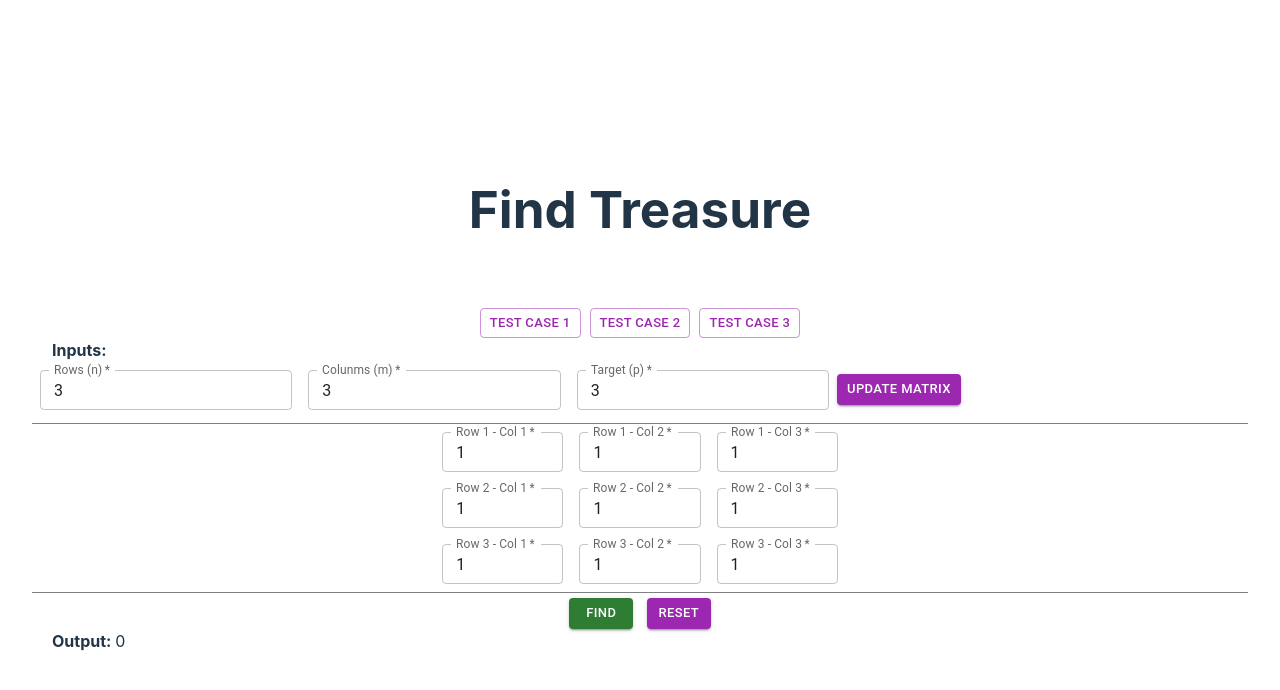
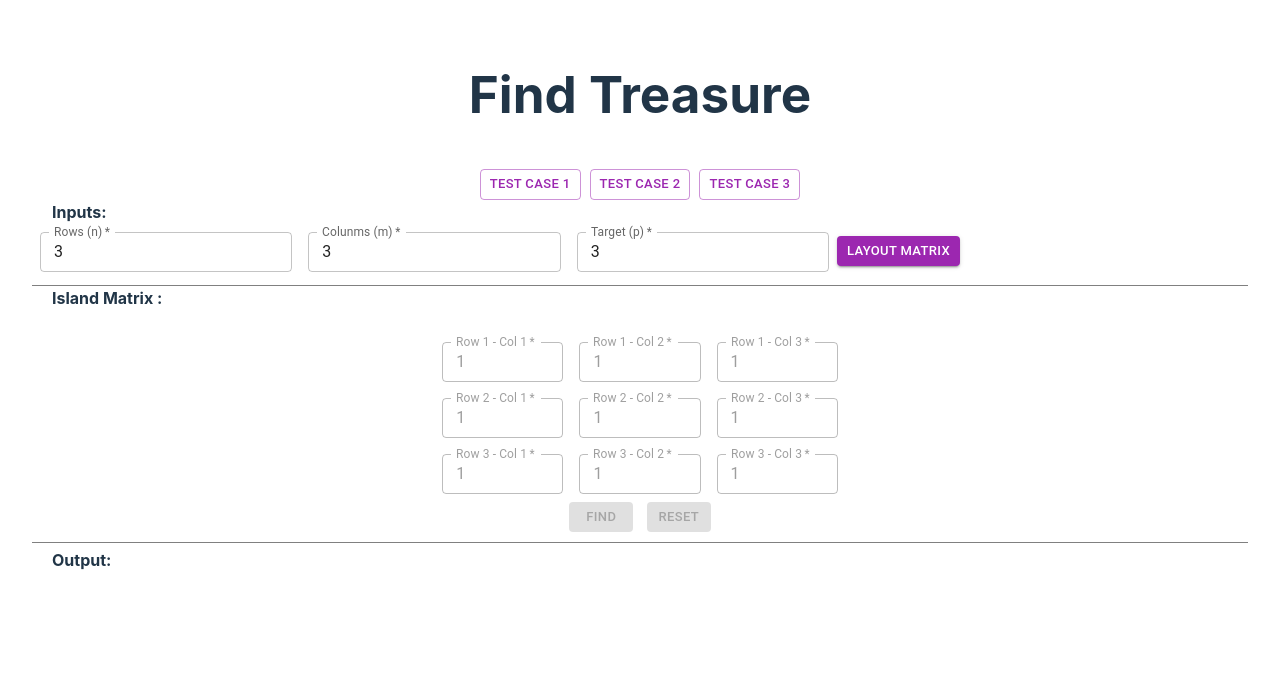
Before and after one commit to hun8thai/TestFindTreasure, a React (Vite) app in the folder findtreasure.client/: page / in a window 1280 px wide. Shown: the top 690 px of the page. Built offline with nearby package versions, Linux system fonts and the light colour scheme; no server answers.

Commit message:
Update layout, and final code

```diff
--- a/findtreasure.client/src/App.css
+++ b/findtreasure.client/src/App.css
@@ -34,6 +34,7 @@ th, td {
     text-align: left;
 }
 .output-row {
+    margin-top: 10px;
     border-top: 1px solid gray;
     padding-top: 5px;
 }
--- a/findtreasure.client/src/App.tsx
+++ b/findtreasure.client/src/App.tsx
@@ -8,14 +8,15 @@ import Snackbar, { SnackbarCloseReason } from '@mui/material/Snackbar';
 import Alert from '@mui/material/Alert';
 function App() {
 
-    const [result, setResult] = React.useState(0)
+    const [editInputs, setEditInputs] = React.useState(true)
+    const [result, setResult] = React.useState('')
     const [row, setRow] = React.useState('3')
     const [validationRow_message, setValidationRow_message] = React.useState('')
     const [column, setColumn] = React.useState('3')
     const [validationColumn_message, setValidationColumn_message] = React.useState('')
     const [target, setTarget] = React.useState('3')
     const [validationTarget_message, setValidationTarget_message] = React.useState('')
-    const [matrix, setMatrix] = React.useState<Array<Array<number>>>(initializeMatrix())
+    const [matrix, setMatrix] = React.useState<Array<Array<string>>>(initializeMatrix())
     const [history, setHistory] = React.useState<Array<TreasureModal>>(new Array())
     const [validationMatrix_messages, setValidationMatrix_messages] = React.useState('')
     const [snackbarOpen, setSnackbarOpen] = React.useState(false)
@@ -32,42 +33,30 @@ function App() {
     };
 
     React.useEffect(() => { getAll(); }, []);
-    function initializeMatrix(): Array<Array<number>> {
+    function initializeMatrix(): Array<Array<string>> {
         //return initializeMatrix1()
         let intRow = parseInt(row)
         let intColumn = parseInt(column)
         let tmpMaxtrix = new Array()
         for (var count = 0; count < (intRow); count++) {
-            let rowInst: number[] = new Array<number>();
+            let rowInst = new Array<string>();
             for (var subCount = 0; subCount < (intColumn); subCount++) {
-                rowInst.push(1)
+                rowInst.push('1')
             }
             tmpMaxtrix[count] = rowInst
         }
         return tmpMaxtrix
     }
 
-
-
     return (
-        <div>
+        <div key="div_app_main">
             <Box
                 component="form"
                 noValidate
                 autoComplete="off"
             >
                 <h1 id="tableLabel">Find Treasure</h1>
-                <div className="row">
-                    <Alert
-                        className={validationMatrix_messages == '' ? "app-alert-hidden" : "app-alert" }
-                        severity="error"
-                        variant="outlined"
-                        sx={{ width: '80%' }}
-                    >
-                    {validationMatrix_messages ? validationMatrix_messages : undefined}
-                    </Alert>
-                </div>
-                <div className="row">
+                <div className="row" key="div_test">
                     <Button
                         variant="outlined"
                         color="secondary"
@@ -93,8 +82,8 @@ function App() {
                         Test case 3
                     </Button>
                 </div>
-                <div className="row input-row">
-                    <div className="row">
+                <div className="row input-row" key="div_inputs">
+                    <div className="row" key="div_inputs-label">
                         <span  className="main-lable" >
                             Inputs:
                         </span>
@@ -106,36 +95,41 @@ function App() {
                         <TextField
                             required
                             id="inpRow"
-                            name="inpRow"
+                            key="inpRow"
                             label="Rows (n)"
-                            value={row} onBlur={(event) => { if (validateRow(event.target.value)) setRow(event.target.value) }}
+                            value={row} onChange={(event) => { setRow(event.target.value); validateRow(event.target.value);  }}
                             size="small"
                             error={validationRow_message != ''}
                             type="number"
                             helperText={validationRow_message}
+                            disabled={!editInputs}
                         />
                         <TextField
                             required
                             id="inpColunm"
-                            name="inpColunm"
+                            key="inpColunm"
                             label="Colunms (m)"
-                            value={column} onBlur={(event) => { if (validateCol(event.target.value)) setColumn(event.target.value) }}
+                            value={column} onChange={(event) => { setColumn(event.target.value); validateCol(event.target.value);  }}
                             size="small"
                             error={validationColumn_message != ''}
+                            type="number"
                             helperText={validationColumn_message}
+                            disabled={!editInputs}
                         />
                         <TextField
                             required
                             id="inpTarget"
-                            name="inpTarget"
+                            key="inpTarget"
                             label="Target (p)"
-                            value={target} onBlur={(event) => { if (validateTarget(event.target.value)) setTarget(event.target.value) }}
+                            value={target} onChange={(event) => { setTarget(event.target.value);  validateTarget(event.target.value); }}
                             size="small"
+                            type="number"
                             error={validationTarget_message != ''}
                             helperText={validationTarget_message}
+                            disabled={!editInputs}
                         />
                         <Button variant="contained" color="secondary" size="small" className="update-matrix-button" onClick={() => { layoutMatrix() }}>
-                            Update matrix
+                            {editInputs ? 'layout matrix' : 'change' }
                         </Button>
                     </Box>
                 </div>
@@ -143,33 +137,49 @@ function App() {
                     component="section"
                     sx={{ '& .MuiTextField-root': { m: 1, width: '12ch' } }}
                 >
+                    <div className="row row-left-align" key="div_inputs_matrix_label">
+                        <span className="main-lable" > Island Matrix : </span>
+                    </div>
+                    <div className="row" key="div_alert">
+                        <Alert
+                            className={validationMatrix_messages == '' ? "app-alert-hidden" : "app-alert"}
+                            severity="error"
+                            variant="outlined"
+                            sx={{ width: '80%' }}
+                        >
+                            {validationMatrix_messages ? validationMatrix_messages : undefined}
+                        </Alert>
+                    </div>
                     {matrix.map((row, rowIndex) =>
-                        <div className="row">
+                        <div className="row" key={"div_matrix_" + rowIndex}>
                             {row.map((item, columnIndex) =>
                                 <TextField
                                     required
                                     id={'inpMaxtri_' + rowIndex + '_' + columnIndex}
-                                    name={'inpMaxtri_' + rowIndex + '_' + columnIndex}
+                                    key={'inpMaxtri_' + rowIndex + '_' + columnIndex}
                                     label={'Row ' + (rowIndex +1) + ' - Col ' + (columnIndex + 1)}
-                                    value={item} onBlur={(event) => { matrixUpdateItem(rowIndex, columnIndex, event.target.value) }}
+                                    defaultValue={item} onChange={(event) => { matrixUpdateItem(rowIndex, columnIndex, event.target.value) }}
+                                    type="number"
                                     size="small"
+                                    disabled={editInputs}
                                 />
                             )}
                         </div>
                     )}
                 </Box>
-                <div className="row output-row">
-                    <Button variant="contained" color="success" size="small" onClick={() => { findTreasure1() }}>
+                <div className="row" key="div_outputs_result">
+                    <Button variant="contained" color="success" size="small" disabled={editInputs} onClick={() => { findTreasure1() }}>
                         Find
                     </Button> &nbsp;&nbsp;
-                    <Button variant="contained" color="secondary" size="small" onClick={() => { resetData() }}>
+                    <Button variant="contained" color="secondary" size="small" disabled={editInputs} onClick={() => { resetData() }}>
                         Reset
                     </Button>
                 </div>
-                <div className="row row-left-align">
+                <div className="row output-row row-left-align" key="div_outputs">
                     <span className="main-lable" > Output: </span>
                     {result}
                 </div>
+
             </Box>
             <Snackbar
                 anchorOrigin={{ vertical: 'top', horizontal: 'right',} }
@@ -296,7 +306,7 @@ function App() {
         let message = ''
         for (var count = 0; count < (intRow); count++) {
             for (var subCount = 0; subCount < (intColumn); subCount++) {
-                let value = matrix[count][subCount] + ''
+                let value = (matrix[count][subCount] + '').trim()
                 let subResult = true
                 if (value == null || value == '') {
                     message += 'Item (' + count + '-' + subCount + ') is required' + '. '
@@ -307,8 +317,8 @@ function App() {
                     subResult = subResult && false
                 }
                 let intValue = parseInt(value)
-                if (intValue < 1 || intValue > (intColumn) * (intRow)) {
-                    message += 'Item (' + count + '-' + subCount + ') must "1 <= p <= m*n"' + '. '
+                if (intValue < 1) {
+                    message += 'Item (' + count + '-' + subCount + ') must a positive integer.'
                     subResult = subResult && false
                 }
                 result = subResult && result
@@ -332,14 +342,12 @@ function App() {
             let distance = 0
             let x1 = 1
             let y1 = 1
-            let stepCount = 0
-            let treeResult = { nextStepX: 0, x1, y1, distance, setPoints: new Array() }
             let rootNode = { stepX: currentStepX, x: x1, y: y1, distance: distance, target: intTarget, subNodes: null }
             rootNode.subNodes = findAndFillNodes(rootNode.stepX + 1, intTarget, intRow, intCol, rootNode.x, rootNode.y)
             console.log('findTreasure1 - findAndFindNodes - end', intRow, intCol, intTarget, matrix, rootNode)
 
             let arrayDistance = new Array() // {steps: string, distance: number}
-            calculateDistance(rootNode, 'start->', rootNode.distance, arrayDistance)
+            calculateDistance(rootNode, 'start', rootNode.distance, arrayDistance)
 
             console.log('findTreasure1 - calculateDistance - end', rootNode, arrayDistance)
 
@@ -350,7 +358,7 @@ function App() {
                 }
                 else if (minStep.distance > arrayDistance[countDistance].distance) minStep = arrayDistance[countDistance]
             }
-            setResult(minStep.distance)
+            setResult(minStep.distance + '  (Steps: ' + minStep.steps +')')
             console.log('Found the treasure. Steps: ' + minStep.steps + '. Distance: ' + minStep.distance)
             openSnackbar('Found the treasure. Steps: ' + minStep.steps + '. Distance: ' + minStep.distance, '')
             insert2Server(minStep.distance)
@@ -381,6 +389,7 @@ function App() {
             calculateDistance(node.subNodes[countNode], logSteps, totalDistance + node.distance, arrayDistance)
         }
     }
+
     // inputs - nextStepX: number, inpTarget: number, totalRow: number, totalCol: number, x1: number, y1: number
     // return - nodes: { stepX: currentStepX, x: x1, y: y1, distance: distance, target: intTarget, subNodes: null }
     function findAndFillNodes(nextStepX: number, inpTarget: number, totalRow: number, totalCol: number, x1: number, y1: number): any {
@@ -391,10 +400,12 @@ function App() {
         console.log('findAndFindNodes start', nextStepX, inpTarget, totalRow, totalCol, x1, y1)
         let setNextNodes = new Array()
         let distance = 0
+        let hasChildNode = false
         for (var countRow = 0; countRow < totalRow; countRow++) {
             for (var countCol = 0; countCol < (totalCol); countCol++) {
-                if (matrix[countRow][countCol] != nextStepX) continue
+                if ((matrix[countRow][countCol]).trim() != (nextStepX+'')) continue
 
+                hasChildNode = true
                 distance = Math.sqrt(Math.pow(x1 - (countRow + 1), 2) + Math.pow((y1 - (countCol + 1)), 2))
                 let node = { stepX: nextStepX, x: countRow + 1, y: countCol + 1, distance: distance, target: inpTarget, subNodes: null }
                 node.subNodes = findAndFillNodes(node.stepX + 1, inpTarget, totalRow, totalCol, node.x, node.y)
@@ -402,7 +413,7 @@ function App() {
                 setNextNodes.push(node)
             }
         }
-        if (distance == 0) throw new RangeError('findAndFillNodes top at: nextStepX-' + nextStepX + ',Target-' + inpTarget + ',totalRow-' + totalRow + ',totalCol-' + totalCol + ',x1-' + x1 + ',y1-' + y1);
+        if (!hasChildNode) throw new RangeError('findAndFillNodes top at: nextStepX-' + nextStepX + ',Target-' + inpTarget + ',totalRow-' + totalRow + ',totalCol-' + totalCol + ',x1-' + x1 + ',y1-' + y1);
         console.log('findAndFindNodes end', nextStepX, inpTarget, totalRow, totalCol, x1, y1, setNextNodes)
         return setNextNodes
     }
@@ -475,7 +486,7 @@ function App() {
         setValidationColumn_message('')
         setValidationTarget_message('')
         setValidationMatrix_messages('')
-        setResult(0)
+        setResult('')
         setTimeout(() => {
             setMatrix(initializeMatrix())
             console.log('resetData', matrix)
@@ -485,17 +496,25 @@ function App() {
     }
 
     function layoutMatrix() {
+
+        if (editInputs == false) {
+            setEditInputs(!editInputs)
+            return
+        }
+
         let resultValidate = true;
         resultValidate = resultValidate && validateRow(row)
         resultValidate = resultValidate && validateCol(column)
         resultValidate = resultValidate && validateTarget(target)
         if (resultValidate == false) return
+
+        setEditInputs(!editInputs)
         setMatrix(new Array(new Array()))
         setValidationRow_message('')
         setValidationColumn_message('')
         setValidationTarget_message('')
         setValidationMatrix_messages('')
-        setResult(0)
+        setResult('')
 
         setTimeout(() => {
             setMatrix(initializeMatrix())
@@ -505,35 +524,34 @@ function App() {
     }
 
     function matrixUpdateItem(iRow: number, iCol: number, value: string) {
-        let result = true
+        //let result = true
         let intRow = iRow
         let intColumn = iCol
-        let message = ''
-        if (value == null || value == '') {
-            message += 'Item (' + intRow + '-' + intColumn + ') is required'
-            result = result && false
-        }
-        if (isNaN(Number(value))) {
-            message += 'Item (' + intRow + '-' + intColumn + ') must integer'
-            result = result && false
-        }
-        let intValue = parseInt(value)
-        if (intValue < 1 || intValue > parseInt(row) * parseInt(column)) {
-            message += 'Item (' + intRow + '-' + intColumn + ') must "1 <= p <= m*n"'
-            result = result && false
-        }
-        if (!result) {
-            setValidationMatrix_messages(message)
-            console.log('matrixUpdateItem' + message)
-        }
-        else {
-            matrix[intRow][intColumn] = intValue
-            setMatrix(matrix)
-        }
-        console.log('Item (' + row + '-' + intColumn + ') updated value: ' + intValue)
+        //let message = ''
+        //if (value == null || value == '') {
+        //    message += 'Item (' + intRow + '-' + intColumn + ') is required'
+        //    result = result && false
+        //}
+        //if (isNaN(Number(value))) {
+        //    message += 'Item (' + intRow + '-' + intColumn + ') must integer'
+        //    result = result && false
+        //}
+        //let intValue = parseInt(value)
+        //if (intValue < 1 || intValue > parseInt(row) * parseInt(column)) {
+        //    message += 'Item (' + intRow + '-' + intColumn + ') must "1 <= p <= m*n"'
+        //    result = result && false
+        //}
+        //if (!result) {
+        //    setValidationMatrix_messages(message)
+        //    console.log('matrixUpdateItem' + message)
+        //}
+        matrix[intRow][intColumn] = value
+        setMatrix(matrix)
+        console.log('Item (' + row + '-' + intColumn + ') updated value: ' + value, matrix)
     }
 
     function testCase1() {
+        setEditInputs(false)
         setRow('3')
         setColumn('3')
         setTarget('3')
@@ -541,23 +559,24 @@ function App() {
         setValidationColumn_message('')
         setValidationTarget_message('')
         setValidationMatrix_messages('')
-        setResult(0)
+        setResult('')
         setMatrix(new Array(new Array()))
         let tmpMaxtrix = new Array(
-            new Array(3, 2, 2),
-            new Array(2, 2, 2),
-            new Array(2, 2, 1),
+            new Array('3', '2', '2'),
+            new Array('2', '2', '2'),
+            new Array('2', '2', '1'),
         )
 
         setTimeout(() => {
             setMatrix(tmpMaxtrix)
-            console.log('testCase1', matrix)
-            openSnackbar("testCase1", '')
+            console.log('Loaded data for "Test Case 1"', matrix)
+            openSnackbar('Loaded data for "Test Case 1"', '')
 
         }, 500)
     }
 
     function testCase2() {
+        setEditInputs(false)
         setRow('3')
         setColumn('4')
         setTarget('3')
@@ -565,23 +584,24 @@ function App() {
         setValidationColumn_message('')
         setValidationTarget_message('')
         setValidationMatrix_messages('')
-        setResult(0)
+        setResult('')
         setMatrix(new Array(new Array()))
 
         setTimeout(() => {
             let tmpMaxtrix = new Array(
-                new Array(2, 1, 1, 1),
-                new Array(1, 1, 1, 1),
-                new Array(2, 1, 1, 3),
+                new Array('2', '1', '1', '1'),
+                new Array('1', '1', '1', '1'),
+                new Array('2', '1', '1', '3'),
             )
             setMatrix(tmpMaxtrix)
-            console.log('testCase2', matrix)
-            openSnackbar("testCase2", '')
+            console.log('Loaded data for "Test Case 2"', matrix)
+            openSnackbar('Loaded data for "Test Case 2"', '')
 
         }, 500)
     }
 
     function testCase3() {
+        setEditInputs(false)
         setRow('3')
         setColumn('4')
         setTarget('12')
@@ -589,19 +609,19 @@ function App() {
         setValidationColumn_message('')
         setValidationTarget_message('')
         setValidationMatrix_messages('')
-        setResult(0)
+        setResult('')
         setMatrix(new Array(new Array()))
 
         setTimeout(() => {
             let tmpMaxtrix = new Array(
-                new Array(1, 2, 3, 4),
-                new Array(8, 7, 6, 5),
-                new Array(9, 10, 11, 12),
+                new Array('1', '2', '3', '4'),
+                new Array('8', '7', '6', '5'),
+                new Array('9', '10', '11', '12'),
 
             )
             setMatrix(tmpMaxtrix)
-            console.log('testCase3', matrix)
-            openSnackbar("testCase3", '')
+            console.log('Loaded data for "Test Case 3"', matrix)
+            openSnackbar('Loaded data for "Test Case 3"', '')
 
         }, 500)
     }
--- a/findtreasure.client/src/index.css
+++ b/findtreasure.client/src/index.css
@@ -23,11 +23,11 @@ a:hover {
 }
 
 body {
-  margin: 0;
-  display: flex;
-  place-items: center;
-  min-width: 320px;
-  min-height: 100vh;
+    margin: 0;
+    display: flex;
+    /*place-items: center;*/
+    min-width: 320px;
+    min-height: 100vh;
 }
 
 h1 {
--- a/findtreasure.client/src/modals/TreasureModal.ts
+++ b/findtreasure.client/src/modals/TreasureModal.ts
@@ -6,7 +6,7 @@ class TreasureModal {
     matrixString: string = ''
     result: number = 0
 
-    setMatrixString(data: Array<Array<number>>) {
+    setMatrixString(data: Array<Array<string>>) {
         let msg = ''
         for (var count = 0; count < data.length; count++) {
             for (var subCount = 0; subCount < data[count].length; subCount++) {
@@ -17,7 +17,7 @@ class TreasureModal {
         this.matrixString = msg
     }
 
-    getMatrix(): Array<Array<number>> {
+    getMatrix(): Array<Array<string>> {
         let data = new Array()
         let intRow = parseInt(this.row)
         let intColumn = parseInt(this.column)
@@ -26,7 +26,7 @@ class TreasureModal {
             let row = new Array()
             for (var subCount = 0; subCount < intRow; subCount++) {
 
-                row.push(parseInt(temp[count * intRow + subCount]))
+                row.push(temp[count * intRow + subCount])
             }
             data.push(row)
         }
```
